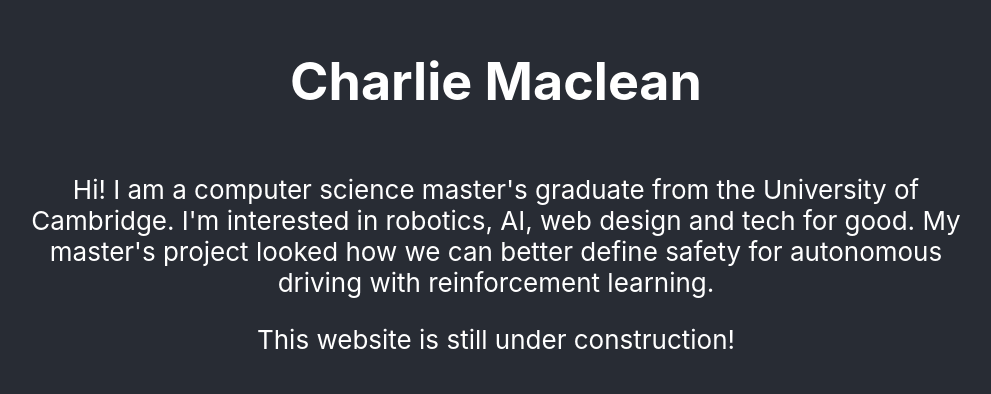
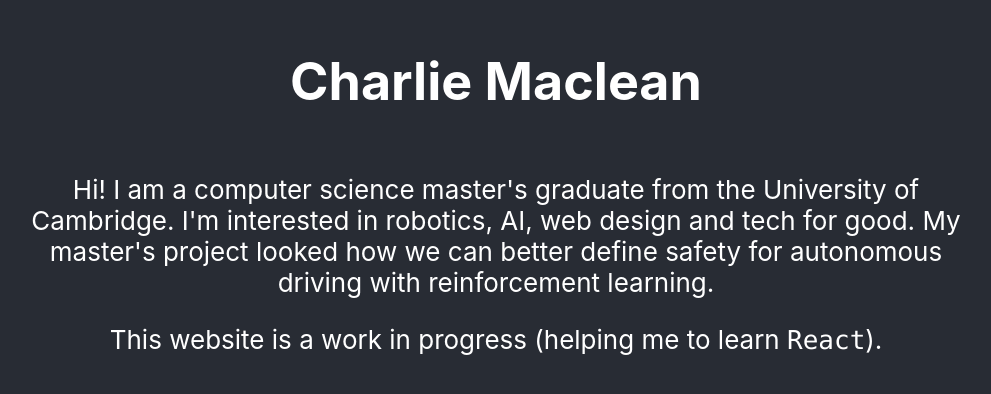
Before and after one commit to c-h-a-r-l-i-e/c-h-a-r-l-i-e.github.io, a React (Create React App) app: page / in a window 1280 px wide. Shown: the part 202-596 px from the top of the page, without its empty margins (144-1135 px from the left). Built offline with nearby package versions, Linux system fonts and the light colour scheme.

Commit message:
Update content

```diff
--- a/src/App.js
+++ b/src/App.js
@@ -1,4 +1,3 @@
-import logo from './logo.svg';
 import './App.css';
 
 function App() {
@@ -16,7 +15,7 @@
         <div className="App-container">
           <div className="App-center">
             <p>{introduction}</p>
-            <p>This website is still under construction!</p>
+            <p>This website is a work in progress (helping me to learn <code>React</code>).</p>
           </div>
         </div>
       </header>
```
